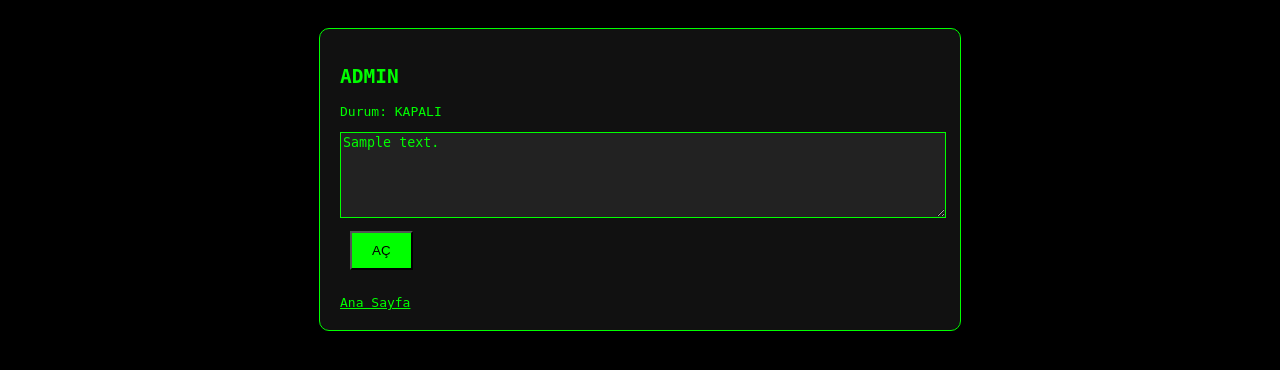
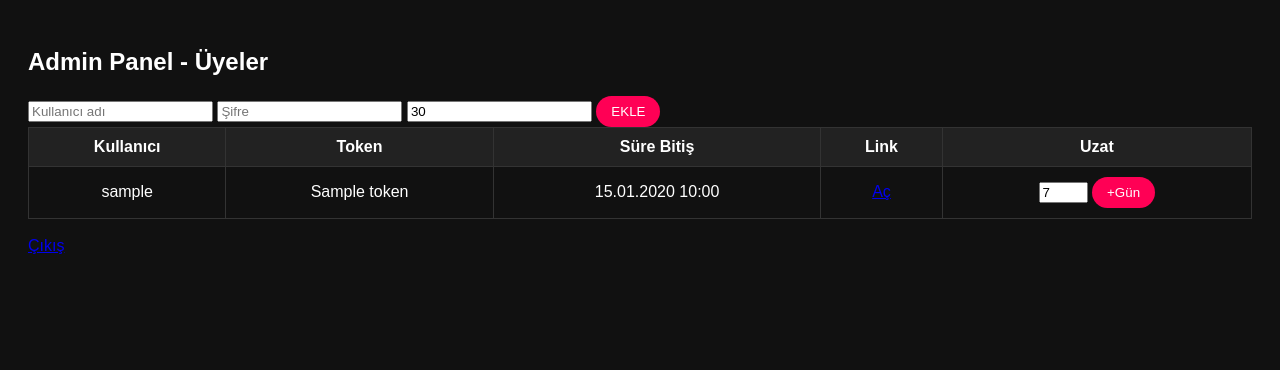
Before and after one commit to yumuk03/selcuk-m3u-secure, a Python web app: template templates/admin.html in a window 1280 px wide. Shown: the top 370 px of the page. Run offline with Jinja, Linux system fonts and the light colour scheme; the template is opened without the code that fills it: most values are stand-ins (such as "Sample title", 1, 10 or a date in 2020).

Commit message:
Revamp admin panel layout and functionality

```diff
--- a/templates/admin.html
+++ b/templates/admin.html
@@ -1 +1,19 @@
-<!DOCTYPE html><html><head><meta charset="utf-8"><title>Admin</title><style>body{background:#000;color:#0f0;font-family:monospace;padding:20px}.card{background:#111;padding:20px;border:1px solid #0f0;border-radius:10px;max-width:600px;margin:auto}button{background:#0f0;color:#000;padding:10px 20px;margin:10px}</style></head><body><div class="card"><h2>ADMIN</h2><p>Durum: {% if status.is_active %}AKTİF{% else %}KAPALI{% endif %}</p><form method="post" action="/admin/toggle"><textarea name="message" style="width:100%;height:80px;background:#222;color:#0f0;border:1px solid #0f0">{{ status.message }}</textarea><br><button>{% if status.is_active %}KAPAT{% else %}AÇ{% endif %}</button></form><br><a href="/" style="color:#0f0">Ana Sayfa</a></div></body></html>
+<!DOCTYPE html>
+<html><head><title>Admin Panel</title><style>body{background:#111;color:#fff;padding:20px;font-family:Arial}table{width:100%;border-collapse:collapse}th,td{border:1px solid #333;padding:10px;text-align:center}th{background:#222}.btn{background:#ff0055;color:#fff;padding:8px 15px;border:none;border-radius:20px;text-decoration:none}</style></head><body>
+<h2>Admin Panel - Üyeler</h2>
+<form method="post" action="/admin/add">
+  <input name="username" placeholder="Kullanıcı adı" required>
+  <input name="password" type="password" placeholder="Şifre" required>
+  <input name="days" type="number" placeholder="Gün (örn: 30)" value="30" required>
+  <button type="submit" class="btn">EKLE</button>
+</form>
+<table><tr><th>Kullanıcı</th><th>Token</th><th>Süre Bitiş</th><th>Link</th><th>Uzat</th></tr>
+{% for u in users %}{% if not u.is_admin %}
+<tr><td>{{ u.username }}</td><td>{{ u.token }}</td><td>{{ u.expires_at.strftime('%d.%m.%Y %H:%M') }}</td>
+<td><a href="/u/{{ u.token }}" target="_blank">Aç</a></td>
+<td><form method="post" action="/admin/extend/{{ u.id }}" style="display:inline">
+  <input name="days" size="3" value="7">
+  <button class="btn">+Gün</button>
+</form></td></tr>{% endif %}{% endfor %}</table>
+<br><a href="/logout">Çıkış</a>
+</body></html>
```
